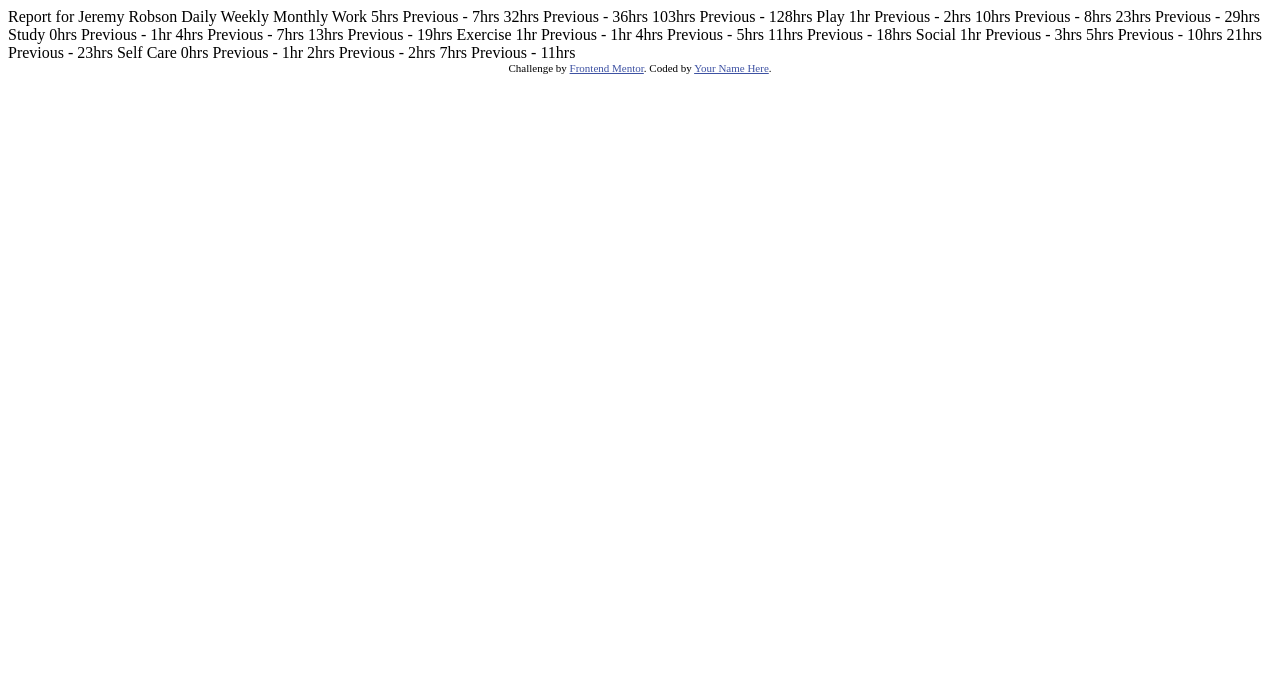
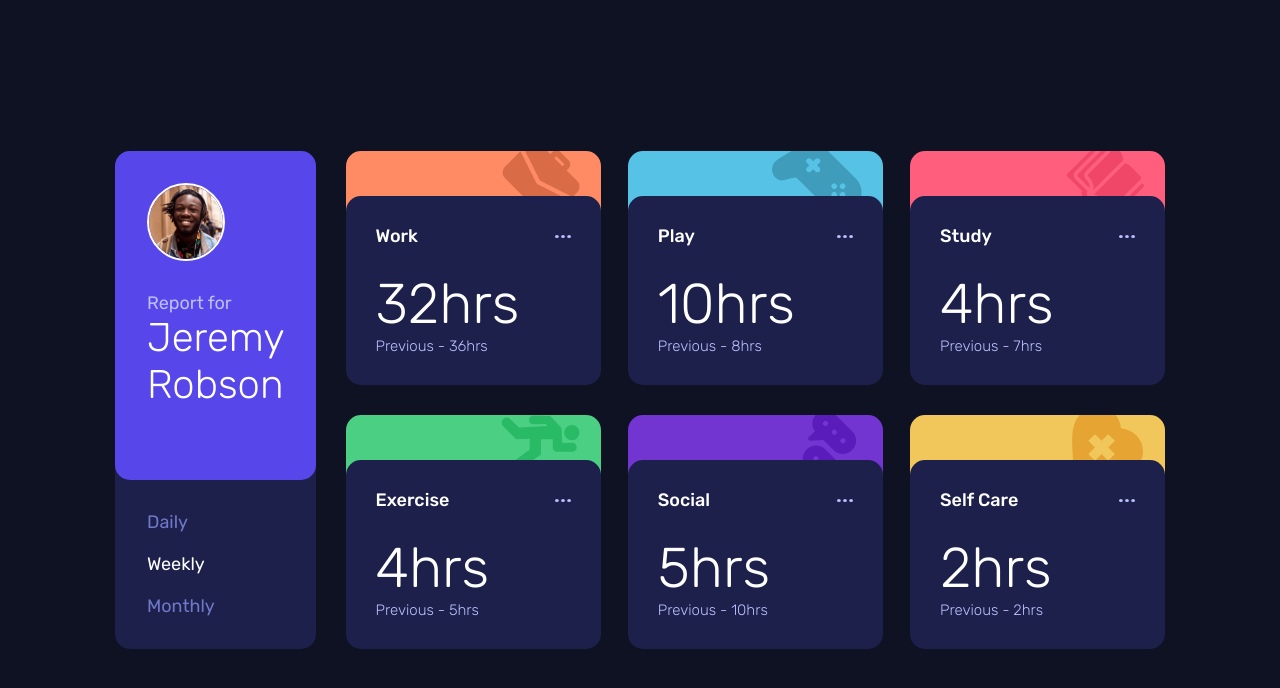
Before and after one commit to onlyhorizon/time-tracking-dashboard, a plain HTML site: page index.html in a window 1280 px wide. Drawn offline with Linux system fonts and the light colour scheme.

Commit message:
Created project

```diff
--- a/index.html
+++ b/index.html
@@ -5,76 +5,153 @@
   <meta name="viewport" content="width=device-width, initial-scale=1.0"> <!-- displays site properly based on user's device -->
 
   <link rel="icon" type="image/png" sizes="32x32" href="./images/favicon-32x32.png">
+  <link href="styles.css" rel="stylesheet">
 
   <title>Frontend Mentor | Time tracking dashboard</title>
-
-  <!-- Feel free to remove these styles or customise in your own stylesheet 👍 -->
-  <style>
-    .attribution { font-size: 11px; text-align: center; }
-    .attribution a { color: hsl(228, 45%, 44%); }
-  </style>
 </head>
 <body>
+  <main>
+    <div id="profile">
+      <div id="profile-head">
+        <img src="images/image-jeremy.png" alt="Jeremy Robson" id="profile-picture">
+        Report for
+        <h1>Jeremy Robson</h1>
+      </div><!-- profile-head -->
+      <div id="profile-filter">
+        <p>Daily</p>
+        <p class="active">Weekly</p>
+        <p>Monthly</p>
+      </div><!-- profile-filter -->
+    </div><!-- profile -->
+    <div id="card-board">
+      <div class="card" id="work">
+        <div class="card-content">
+          <div class="card-content-title">
+            <h3>Work</h3>
+            <img src="images/icon-ellipsis.svg" alt="three dots" width="16">
+          </div><!-- card-content-title -->
+          <div class="dnone">
+            <h2>5hrs
+              <span>Previous - 7hrs</span></h2>
+            </div>
+            <h2>32hrs
+              <span>Previous - 36hrs</span></h2>
+              <div class="dnone">
+                <h2>103hrs
+                  <span>Previous - 128hrs</span></h2>
+                </div>
+              </div><!-- card-content -->
+            </div><!-- card -->
 
-  Report for
-  Jeremy Robson
+            <div class="card" id="play">
+              <div class="card-content">
+                <div class="card-content-title">
+                  <h3>Play</h3>
+                  <img src="images/icon-ellipsis.svg" alt="three dots" width="16">
+                </div><!-- card-content-title -->
+                <div class="dnone">
+                  <h2>1hr
+                    <span>Previous - 2hrs</span></h2>
+                  </div>
+                  <h2>10hrs
+                    <span>Previous - 8hrs</span></h2>
+                    <div class="dnone">
+                      <h2>23hrs
+                        <span>Previous - 29hrs</span></h2>
+                      </div>
+                    </div><!-- card-content -->
+                  </div><!-- card -->
 
-  Daily
-  Weekly
-  Monthly
+                  <div class="card" id="study">
+                    <div class="card-content">
+                      <div class="card-content-title">
+                        <h3>Study</h3>
+                        <img src="images/icon-ellipsis.svg" alt="three dots" width="16">
+                      </div><!-- card-content-title -->
+                      <div class="dnone">
+                        <h2>0hrs
+                          <span>Previous - 1hr</span></h2>
+                        </div>
+                        <h2>4hrs
+                          <span>Previous - 7hrs</span></h2>
+                          <div class="dnone">
+                            <h2>13hrs
+                              <span>Previous - 19hrs</span></h2>
+                            </div>
+                          </div><!-- card-content -->
+                        </div><!-- card -->
 
-  Work
-  5hrs <!-- daily -->
-  Previous - 7hrs <!-- daily -->
-  32hrs <!-- weekly -->
-  Previous - 36hrs <!-- weekly -->
-  103hrs <!-- monthly -->
-  Previous - 128hrs <!-- monthly -->
+                        <div class="card" id="exercise">
+                          <div class="card-content">
+                            <div class="card-content-title">
+                              <h3>Exercise</h3>
+                              <img src="images/icon-ellipsis.svg" alt="three dots" width="16">
+                            </div><!-- card-content-title -->
+                            <div class="dnone">
+                              <h2>1hr
+                                <span>Previous - 1hr</span></h2>
+                              </div>
+                              <h2>4hrs
+                                <span>Previous - 5hrs</span></h2>
+                                <div class="dnone">
+                                  <h2>11hrs
+                                    <span>Previous - 18hrs</span></h2>
+                                  </div>
+                                </div><!-- card-content -->
+                              </div><!-- card -->
 
-  Play
-  1hr <!-- daily -->
-  Previous - 2hrs <!-- daily -->
-  10hrs <!-- weekly -->
-  Previous - 8hrs <!-- weekly -->
-  23hrs <!-- monthly -->
-  Previous - 29hrs <!-- monthly -->
+                              <div class="card" id="social">
+                                <div class="card-content">
+                                  <div class="card-content-title">
+                                    <h3>Social</h3>
+                                    <img src="images/icon-ellipsis.svg" alt="three dots" width="16">
+                                  </div><!-- card-content-title -->
+                                  <div class="dnone">
+                                    <h2>1hr
+                                      <span>Previous - 3hrs</span></h2>
+                                    </div>
+                                    <h2>5hrs
+                                      <span>Previous - 10hrs</span></h2>
+                                      <div class="dnone">
+                                        <h2>21hrs
+                                          <span>Previous - 23hrs</span></h2>
+                                        </div>
+                                      </div><!-- card-content -->
+                                    </div><!-- card -->
 
-  Study
-  0hrs <!-- daily -->
-  Previous - 1hr <!-- daily -->
-  4hrs <!-- weekly -->
-  Previous - 7hrs <!-- weekly -->
-  13hrs <!-- monthly -->
-  Previous - 19hrs <!-- monthly -->
-
-  Exercise
-  1hr <!-- daily -->
-  Previous - 1hr <!-- daily -->
-  4hrs <!-- weekly -->
-  Previous - 5hrs <!-- weekly -->
-  11hrs <!-- monthly -->
-  Previous - 18hrs <!-- monthly -->
-
-  Social
-  1hr <!-- daily -->
-  Previous - 3hrs <!-- daily -->
-  5hrs <!-- weekly -->
-  Previous - 10hrs <!-- weekly -->
-  21hrs <!-- monthly -->
-  Previous - 23hrs <!-- monthly -->
-
-  Self Care
-  0hrs <!-- daily -->
-  Previous - 1hr <!-- daily -->
-  2hrs <!-- weekly -->
-  Previous - 2hrs <!-- weekly -->
-  7hrs <!-- monthly -->
-  Previous - 11hrs <!-- monthly -->
-
-
-  <div class="attribution">
-    Challenge by <a href="https://www.frontendmentor.io?ref=challenge" target="_blank">Frontend Mentor</a>.
-    Coded by <a href="#">Your Name Here</a>.
-  </div>
-</body>
-</html>
+                                    <div class="card" id="selfcare">
+                                      <div class="card-content">
+                                        <div class="card-content-title">
+                                          <h3>Self Care</h3>
+                                          <img src="images/icon-ellipsis.svg" alt="three dots" width="16">
+                                        </div><!-- card-content-title -->
+                                        <div class="dnone">
+                                          <h2>0hrs
+                                            <span>Previous - 1hr</span></h2>
+                                          </div>
+                                          <h2>2hrs
+                                            <span>Previous - 2hrs</span></h2>
+                                            <div class="dnone">
+                                              <h2>7hrs
+                                                <span>Previous - 11hrs</span></h2>
+                                              </div>
+                                            </div><!-- card-content -->
+                                          </div><!-- card -->
+                                        </div><!-- card-board -->
+                                      </main>
+                                    </body>
+                                    <script>
+                                      function fetchJSONData() {
+                                        fetch('http://localhost:8082/data.json')
+                                        .then(response => {
+                                          if (!response.ok) {
+                                            throw new Error(`HTTP error! Status: ${response.status}`);
+                                          }
+                                          return response.json();
+                                        })
+                                        .then(data => console.log(data))
+                                        .catch(error => console.error('Failed to fetch data:', error));
+                                      }
+                                      fetchJSONData();
+                                    </script>
+                                    </html>
--- /dev/null
+++ b/styles.css
@@ -0,0 +1,161 @@
+@import url('https://fonts.googleapis.com/css2?family=Rubik:ital,wght@0,300..900;1,300..900&display=swap');
+
+:root {
+	--white: #fff;
+	--purple300: #BBC0FF;
+	--purple400: #7078C9;
+	--purple-background: #1C204B;
+}
+* {
+	box-sizing: border-box;
+}
+body {
+	background-color: #0e1223;
+	margin: 0;
+	height: 100vh;
+	display: flex;
+	justify-content: center;
+	align-items: center;
+	font-family: Rubik, Arial, sans-serif;
+	font-size: 15px;
+	line-height: 1em;
+}
+main {
+	display: flex;
+	justify-content: space-between;
+	width: 1050px;
+}
+#profile {
+	width: 255px;
+	margin: 0 30px 0 0;
+	border-radius: 15px;
+	background-color: var(--purple-background);
+	font-size: 18px;
+	line-height: 1.16em;
+	color: var(--purple400);
+	display: flex;
+	flex-direction: column;
+	justify-content: flex-end;
+}
+#profile-head {
+	background-color: #5747EA;
+	padding: 32px;
+	color: var(--purple300);
+	border-radius: 15px;
+	flex-grow: 1;
+}
+#profile-picture {
+	border-radius: 50%;
+	width: 78px;
+	height: 78px;
+	border: 2px solid var(--white);
+	margin: 0 0 32px;
+	display: block;
+}
+#profile-filter {
+	padding: 32px;
+}
+h1 {
+	font-weight: 300;
+	font-size: 40px;
+	line-height: 1.175em;
+	color: var(--white);
+	margin: 0;
+}
+h2 {
+	font-weight: 300;
+	font-size: 56px;
+	line-height: 1.18em;
+	color: var(--white);
+	margin: 24px 0 0;
+}
+h2 span {
+	display: block;
+	font-size: 15px;
+	line-height: 1.2em;
+	color: var(--purple300);
+}
+h3 {
+	font-size: 18px;
+	line-height: 1.16em;
+	font-weight: 500;
+	color: var(--white);
+	margin: 0;
+}
+p {
+	margin: 0;
+}
+p:not(:last-of-type) {
+	margin: 0 0 21px;
+}
+#card-board {
+	display: flex;
+	justify-content: space-between;
+	flex-wrap: wrap;
+}
+.card {
+	width: 255px;
+	-webkit-border-radius: 20px;
+	-webkit-border-top-left-radius: 15px;
+	-webkit-border-top-right-radius: 15px;
+	-moz-border-radius: 20px;
+	-moz-border-radius-topleft: 15px;
+	-moz-border-radius-topright: 15px;
+	border-radius: 20px;
+	border-top-left-radius: 15px;
+	border-top-right-radius: 15px;
+	padding: 45px 0 0;
+}
+.card:nth-of-type(1), .card:nth-of-type(2), .card:nth-of-type(3) {
+	margin-bottom: 30px;
+}
+.card-content {
+	background-color: var(--purple-background);
+	border-radius: 15px;
+	padding: 30px;
+}
+.card-content-title {
+	display: flex;
+	justify-content: space-between;
+	align-items: center;
+	color: var(--purple300);
+	font-size: 24px;
+	line-height: 1em;
+	font-weight: 700;
+}
+.active {
+	color: var(--white);
+}
+.dnone {
+	display: none;
+}
+#work {
+	background: url(images/icon-work.svg) top -10px right 21px no-repeat;
+	background-size: 78px;
+	background-color: #FF8B64;
+}
+#play {
+	background: url(images/icon-play.svg) top -10px right 21px no-repeat;
+	background-size: 90px;
+	background-color: #55C2E6;
+}
+#study {
+	background: url(images/icon-study.svg) top -10px right 21px no-repeat;
+	background-size: 78px;
+	background-color: #FF5E7D;
+}
+#exercise {
+	background: url(images/icon-exercise.svg) top 0 right 21px no-repeat;
+	background-size: 79px;
+	background-color: #4BCF82;
+}
+#social {
+	background: url(images/icon-social.svg) top -10px right 21px no-repeat;
+	background-size: 73px;
+	background-color: #7335D2;
+}
+#selfcare {
+	background: url(images/icon-self-care.svg) top -10px right 21px no-repeat;
+	background-size: 72px;
+	background-color: #F1C75B;
+}
```
